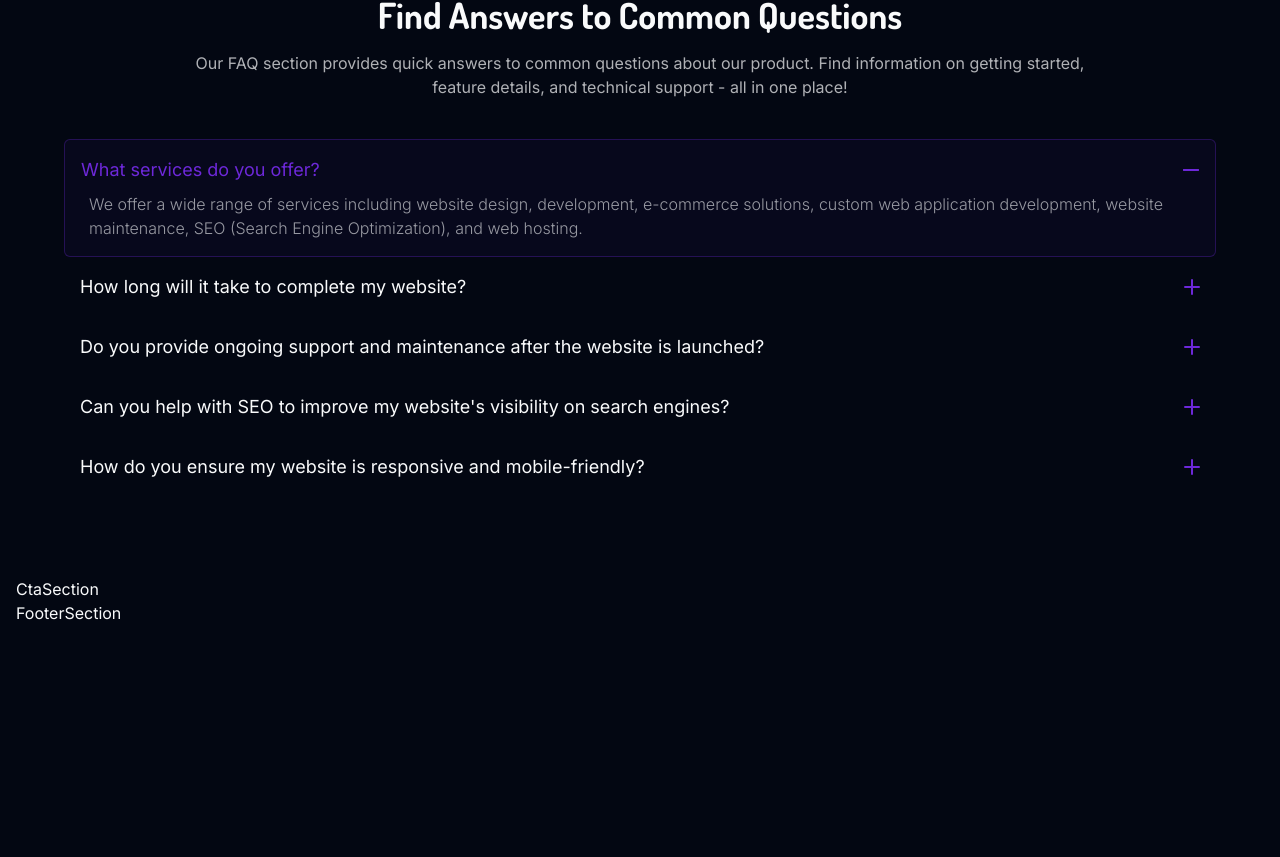
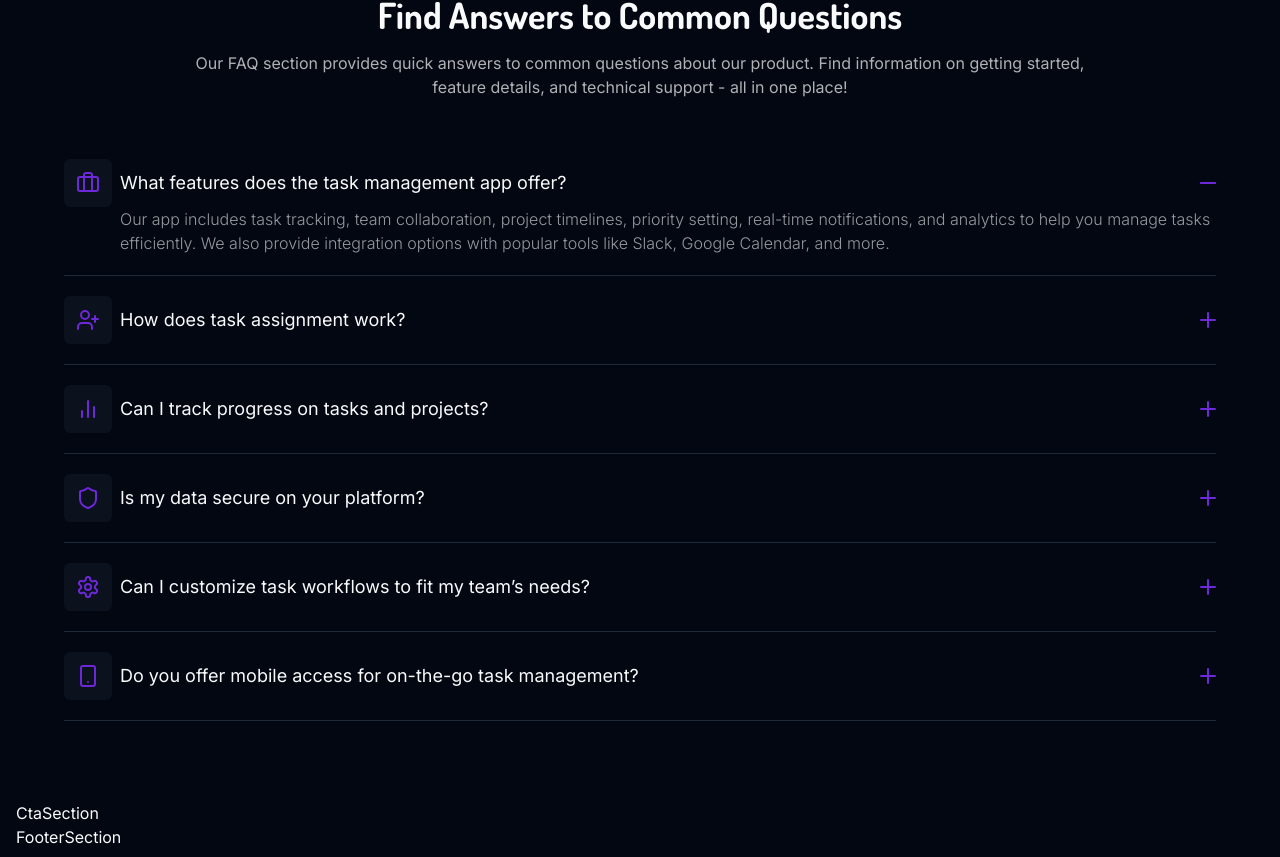
Before and after one commit to Shazzad998/qwirk-landing-page, a Next.js app: page / in a window 1280 px wide. Shown: the part 3773-4630 px from the top of the page. Before the commit the page ends 4406 px from the top, so only its background shows below. Built offline with nearby package versions, Linux system fonts and the light colour scheme.

Commit message:
faq update

```diff
--- a/components/Accordion.tsx
+++ b/components/Accordion.tsx
@@ -6,11 +6,12 @@ import { useState, useEffect, ReactNode, Dispatch, SetStateAction } from "react"
 type AccordionProps ={
     children :ReactNode
     title : string
+    icon: ReactNode
     id : number
     active : number
     setActive : (id:number) => void
 }
-const Accordion = ({ children, title, id, active, setActive } :AccordionProps) => {
+const Accordion = ({ children, title, icon, id, active, setActive } :AccordionProps) => {
   const [accordionOpen, setAccordionOpen] = useState(active == id);
 
   useEffect(() => {
@@ -18,8 +19,13 @@ const Accordion = ({ children, title, id, active, setActive } :AccordionProps) =
   }, [active]);
 
   return (
-    <div className={cn(" border-border p-4 rounded-md", accordionOpen && " bg-primary/5 border border-primary/30")}>
-      <h3 className={cn(" text-foreground text-lg", accordionOpen && "text-primary")}>
+    <div className={cn(" border-border border-b py-5", accordionOpen && " ")}>
+        <div className=" flex gap-2 items-center">
+        <div className=" w-12 h-12 flex items-center shrink-0 justify-center bg-muted/30 rounded-md text-primary group-hover:bg-muted/70 transition-color ease-in duration-200">
+          {icon}
+        </div>
+
+      <h3 className={cn(" text-foreground text-lg flex-grow", accordionOpen && "")}>
         <button
           className="flex items-center justify-between w-full text-left"
           onClick={(e) => {
@@ -58,18 +64,19 @@ const Accordion = ({ children, title, id, active, setActive } :AccordionProps) =
           </svg>
         </button>
       </h3>
+        </div>
       <div
         id={`accordion-text-${id}`}
         role="region"
         aria-labelledby={`accordion-title-${id}`}
-        className={`grid text-foreground/60 overflow-hidden transition-all duration-300 ease-in-out ${
+        className={` ml-14 grid text-foreground/60 overflow-hidden transition-all duration-300 ease-in-out ${
           accordionOpen
             ? "grid-rows-[1fr] opacity-100"
             : "grid-rows-[0fr] opacity-0"
         }`}
       >
         <div className="overflow-hidden">
-          <p className=" text-start font-light pt-2 pl-2">{children}</p>
+          <p className=" text-start font-light">{children}</p>
         </div>
       </div>
     </div>
--- a/components/sections/FaqSection.tsx
+++ b/components/sections/FaqSection.tsx
@@ -3,6 +3,14 @@ import { useState } from "react";
 import SectionHeader from "../SectionHeader";
 import SectionWrapper from "../SectionWrapper";
 import Accordion from "../Accordion";
+import {
+  Briefcase,
+  UserPlus,
+  BarChart2,
+  Shield,
+  Settings,
+  Smartphone
+} from "lucide-react";
 
 type FaqSectionProps = {};
 
@@ -11,45 +19,57 @@ const FaqSection = (props: FaqSectionProps) => {
   const data = [
     {
       id: 1,
-      title: "What services do you offer?",
+      title: "What features does the task management app offer?",
       content:
-        "We offer a wide range of services including website design, development, e-commerce solutions, custom web application development, website maintenance, SEO (Search Engine Optimization), and web hosting.",
+        "Our app includes task tracking, team collaboration, project timelines, priority setting, real-time notifications, and analytics to help you manage tasks efficiently. We also provide integration options with popular tools like Slack, Google Calendar, and more.",
+      icon: <Briefcase className=" w-6 h-6"/>,
       active: true,
     },
 
     {
       id: 2,
-      title: "How long will it take to complete my website?",
+      title: "How does task assignment work?",
       content:
-        "The timeline for completing a website project can vary based on its complexity, features, and client requirements. Typically, we provide an estimated timeline after thoroughly discussing your project needs. Factors such as revisions, content gathering, and feedback can also influence the timeline.",
+        "You can easily assign tasks to team members by selecting their profiles within a project. Task owners receive notifications and can view their assignments in a personalized dashboard, ensuring everyone knows their responsibilities.",
+      icon: <UserPlus className=" w-6 h-6"/>,
       active: false,
     },
 
     {
       id: 3,
-      title:
-        "Do you provide ongoing support and maintenance after the website is launched?",
+      title: "Can I track progress on tasks and projects?",
       content:
-        "Yes, we offer ongoing support and maintenance services to ensure your website runs smoothly post-launch. Our support includes regular updates, security checks, bug fixes, and assistance with any technical issues that may arise.",
+        "Yes! Our app includes progress tracking features, such as completion percentages, visual timelines, and status updates, so you can monitor tasks and project stages in real-time. We also offer detailed reports to keep you updated on overall progress.",
+      icon: <BarChart2 className=" w-6 h-6"/>,
       active: false,
     },
 
     {
       id: 4,
-      title:
-        "Can you help with SEO to improve my website's visibility on search engines?",
+      title: "Is my data secure on your platform?",
       content:
-        "Absolutely. Our team includes SEO specialists who can optimize your website's content, structure, and performance to enhance its visibility on search engines like Google. We employ various techniques such as keyword research, on-page optimization, link building, and performance optimization to improve your website's search engine rankings.",
+        "Absolutely. We prioritize data security with advanced encryption, secure servers, and regular security audits. Our platform is compliant with industry standards to ensure your data remains safe and protected.",
+      icon: <Shield className=" w-6 h-6"/>,
       active: false,
     },
 
     {
       id: 5,
-      title: "How do you ensure my website is responsive and mobile-friendly?",
+      title: "Can I customize task workflows to fit my team’s needs?",
       content:
-        "We prioritize responsive web design, ensuring that your website looks and functions seamlessly across various devices and screen sizes, including desktops, laptops, tablets, and smartphones. We employ industry best practices such as fluid grids, flexible images, and CSS media queries to create a consistent user experience across all devices.",
+        "Yes, our app allows you to create custom workflows to match your team's unique processes. You can set task stages, assign tags, and create automated reminders, ensuring tasks move smoothly from start to finish.",
+      icon: <Settings className=" w-6 h-6"/>,
       active: false,
     },
+
+    {
+      id: 6,
+      title: "Do you offer mobile access for on-the-go task management?",
+      content:
+        "We have a mobile app that lets you manage tasks, update statuses, and collaborate with your team anytime, anywhere. Stay connected with real-time notifications and keep track of progress even when you’re away from your desktop.",
+      icon: <Smartphone className=" w-6 h-6"/>,
+      active: false,
+    }
   ];
   return (
     <SectionWrapper>
@@ -64,6 +84,7 @@ const FaqSection = (props: FaqSectionProps) => {
             <Accordion
               key={index}
               title={item.title}
+              icon={item.icon}
               id={item.id}
               active={active}
               setActive={setActive}
```
